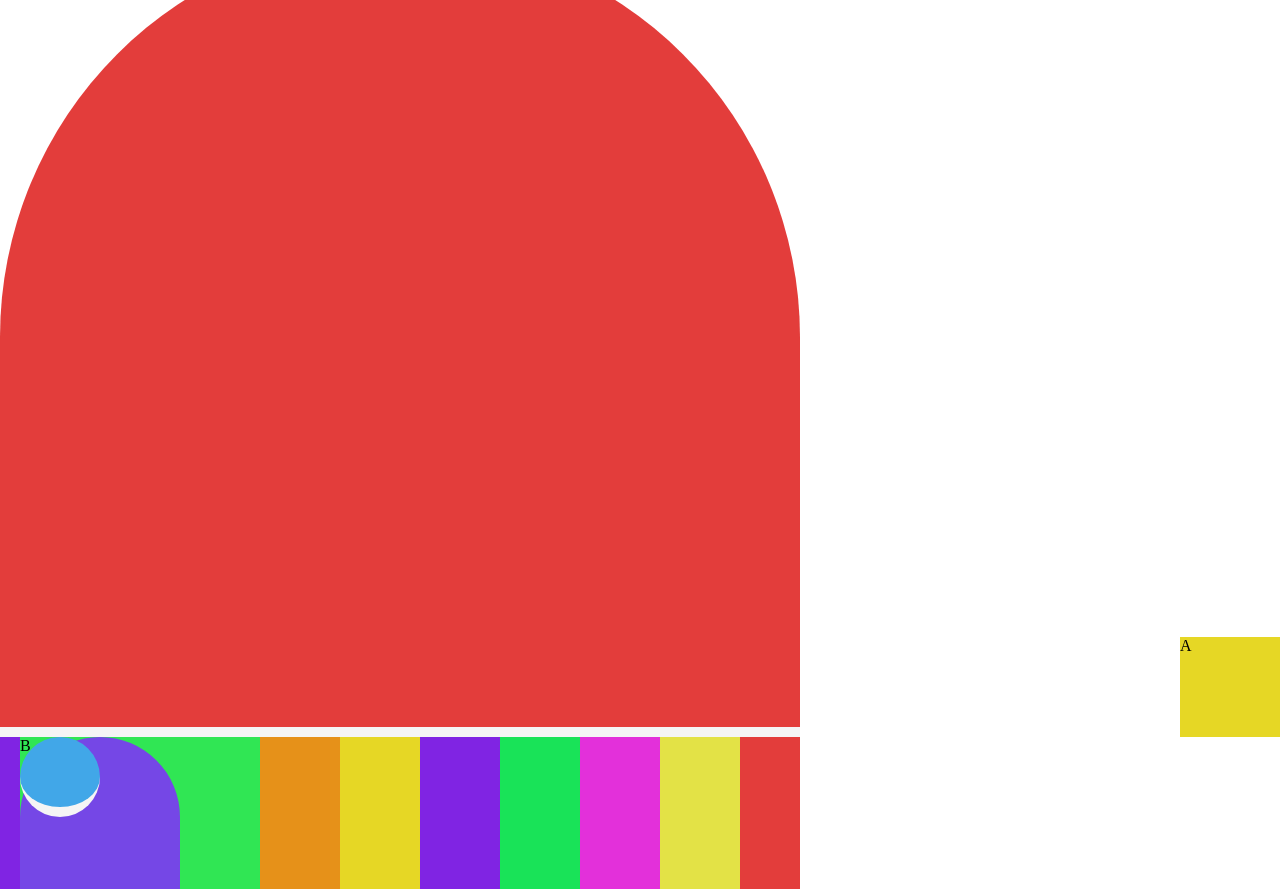
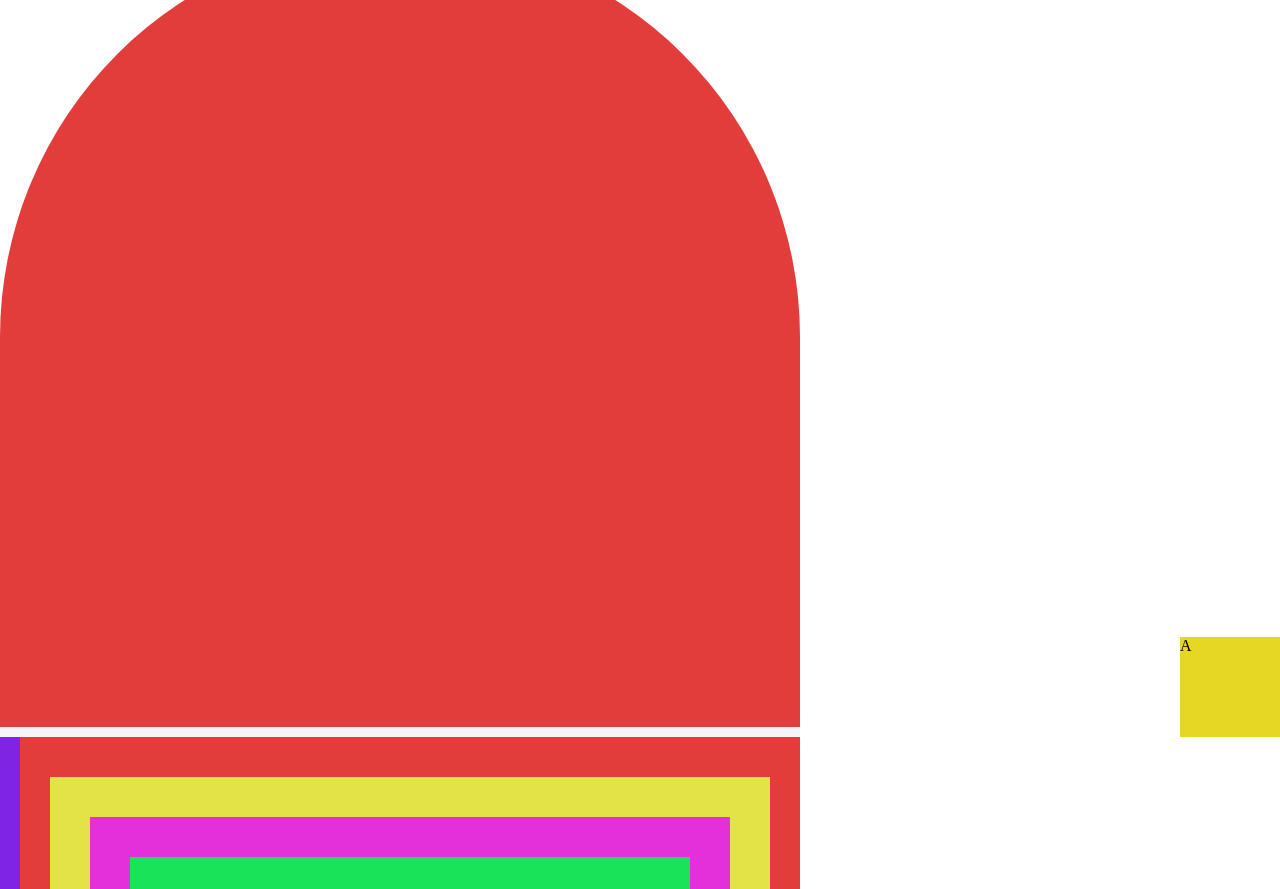
Before and after one commit to GaborSzaboHUN/w3-practice, a plain HTML site: page frontend/index.html in a window 1280 px wide. Shown: the part 63-952 px from the top of the page. Drawn offline with Linux system fonts and the light colour scheme.

Commit message:
centered boxes

```diff
--- a/frontend/index.html
+++ b/frontend/index.html
@@ -38,9 +38,12 @@
 			</div>
 		</div>
 	</div>
-	<div class="first"></div>
+	<!--
 
-	<input type="email">
+		<div class="first"></div>
+
+		<input type="email">
+	-->
 </body>
 
 </html>
--- a/frontend/style.css
+++ b/frontend/style.css
@@ -39,6 +39,13 @@ header nav button {
   right: 0;
   background-color: #8024e3;
   border: none;
+}
+
+div div,
+body div {
+  display: flex;
+  justify-content: center;
+  align-items: center;
 }
 
 div {
@@ -142,6 +149,7 @@ body > div > div > div > div > div > div > div > div > div > div {
   background-color: #41a7e8;
 }
 
+/*
 input:focus {
   background: yellow;
   border: none;
@@ -150,3 +158,4 @@ input:focus {
 .first:nth-last-child(2) {
   border: 5px dashed blue;
 }
+*/
```
